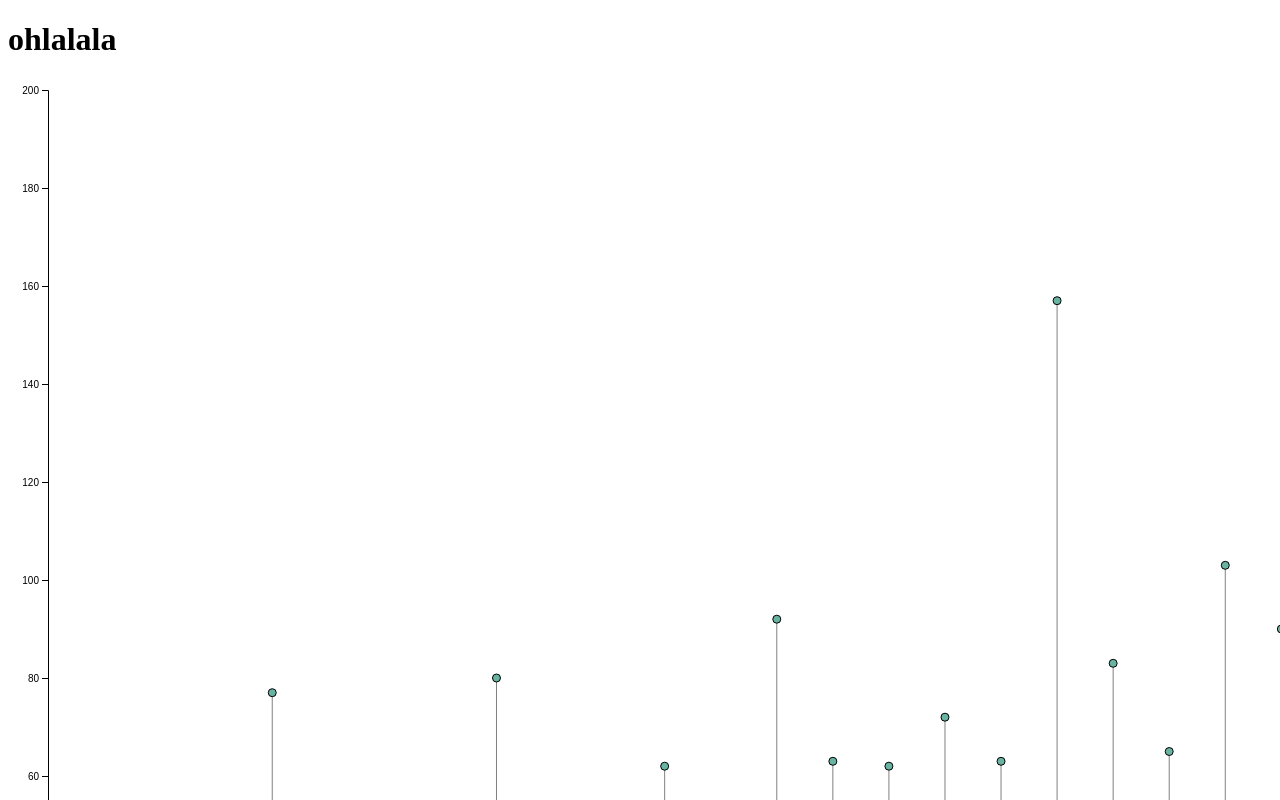
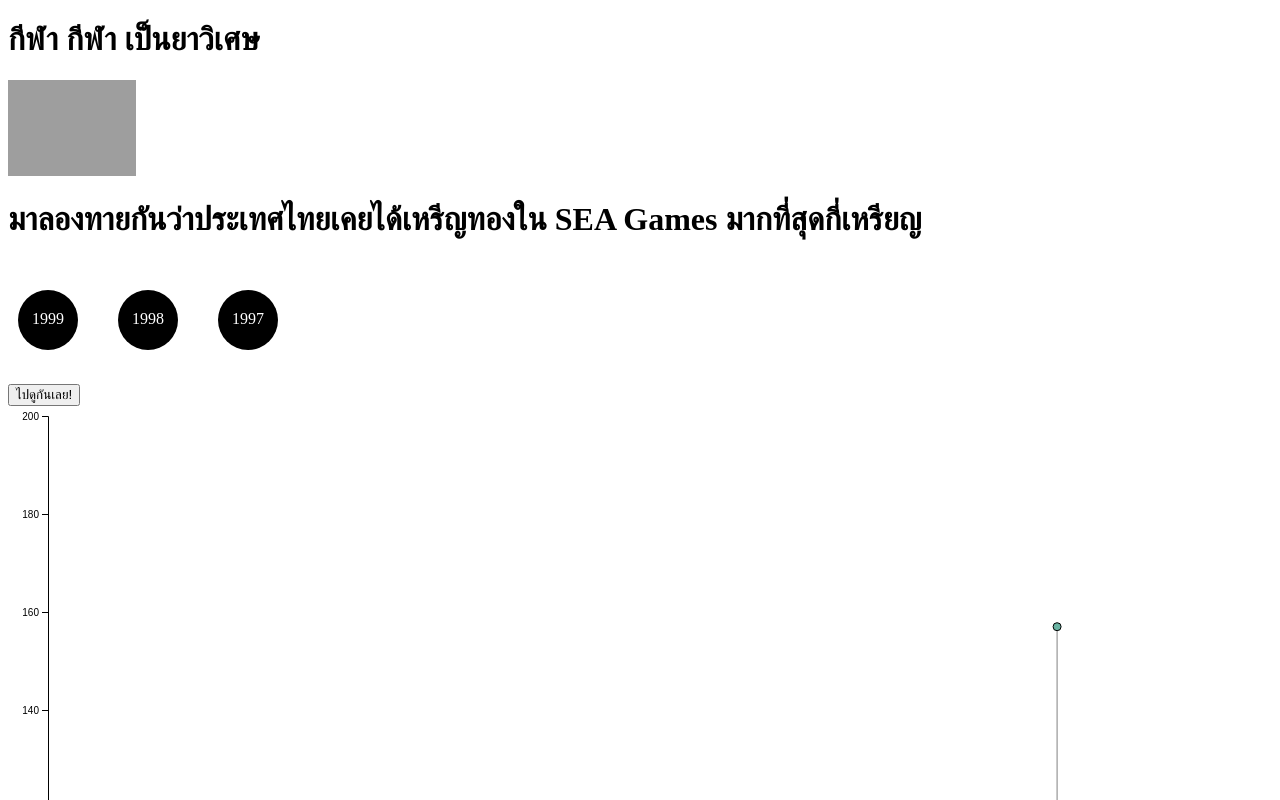
Before and after one commit to kornieP/goldMedal, a plain HTML site: page index.html in a window 1280 px wide. Shown: the top 800 px of the page. Drawn offline with nearby package versions, Linux system fonts and the light colour scheme; grey boxes are pictures that could not be loaded.

Commit message:
add new file

```diff
--- /dev/null
+++ b/goldMedalMax.csv
@@ -0,0 +1,6 @@
+Year,Value
+2003,90
+2005,87
+2007,183
+2009,86
+2011,109
--- a/index.html
+++ b/index.html
@@ -6,9 +6,29 @@
 
 </head>
 <body>
-    <h1>ohlalala</h1>
+    <div id="frame1">
+        <h1>กีฬา กีฬา เป็นยาวิเศษ</h1>
+        <a title="Dave Johnston, Copyrighted free use, via Wikimedia Commons" href="https://commons.wikimedia.org/wiki/File:Animated-Flag-Thailand.gif"><img width="128" alt="Animated-Flag-Thailand" src="https://upload.wikimedia.org/wikipedia/commons/8/8a/Animated-Flag-Thailand.gif"></a>
+        <h1>มาลองทายกันว่าประเทศไทยเคยได้เหรีญทองใน SEA Games มากที่สุดกี่เหรียญ</h1>
+        <div>
+            <svg width="1000" height="120" >
+                <circle cx="40" cy="60" r="30"></circle>
+                <text x="40" y="60" fill="white" text-anchor="middle" alignment-baseline="middle">1999</text>
+                <circle cx="140" cy="60" r="30"></circle>
+                <text x="140" y="60" fill="white" text-anchor="middle" alignment-baseline="middle">1998</text>
+                <circle cx="240" cy="60" r="30"></circle>
+                <text x="240" y="60" fill="white" text-anchor="middle" alignment-baseline="middle">1997</text>
+            </svg>
+        </div>
+        <div>
+            <button>ไปดูกันเลย!</button>
+        </div>
+    </div>
+    <div id="frame2">
+
+    </div>
+    <div id="my_dataviz"></div>
     <script src="https://d3js.org/d3.v6.js"></script>
-    <div id="my_dataviz"></div>
 </body>
 <script>
 
```
